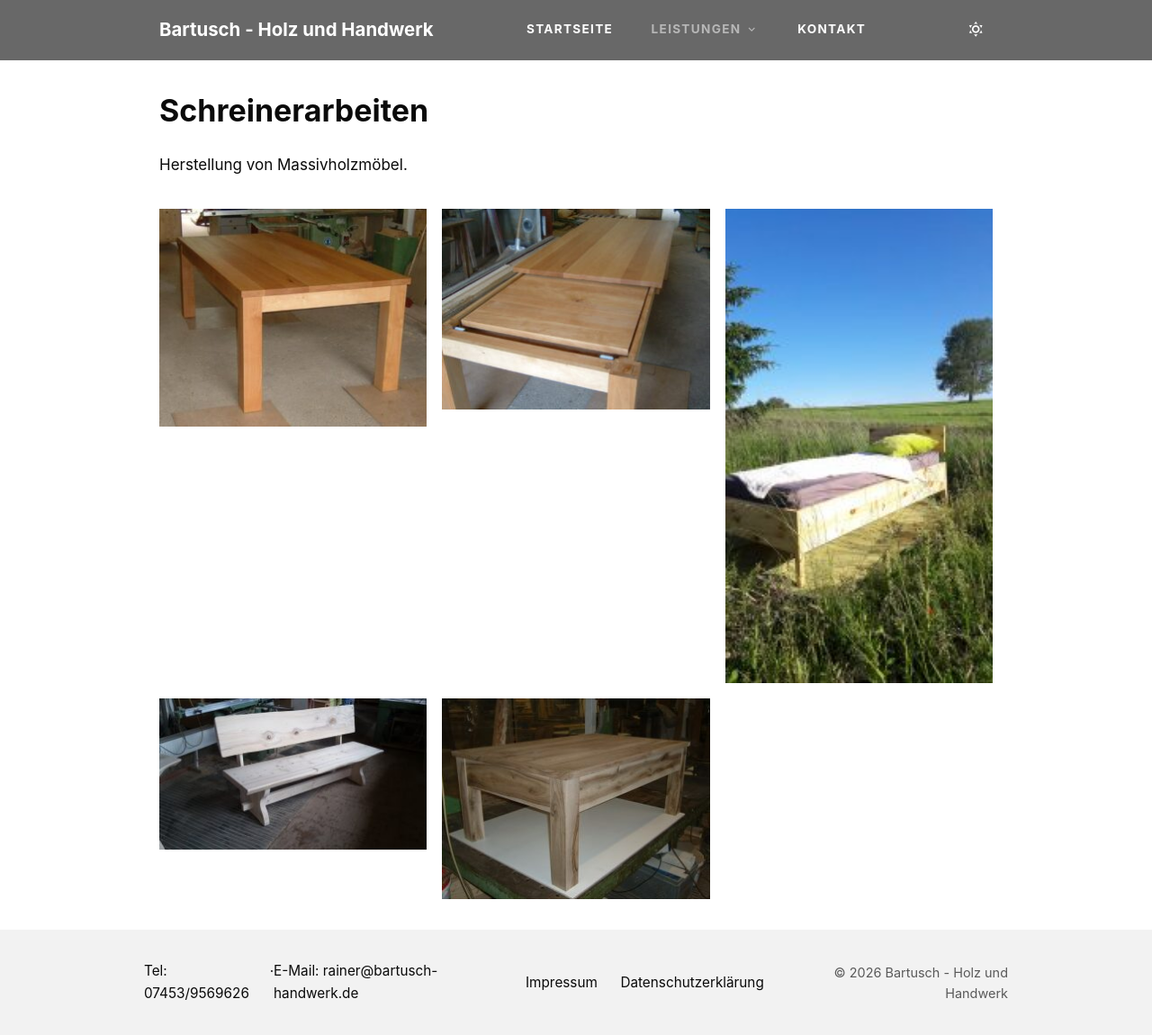
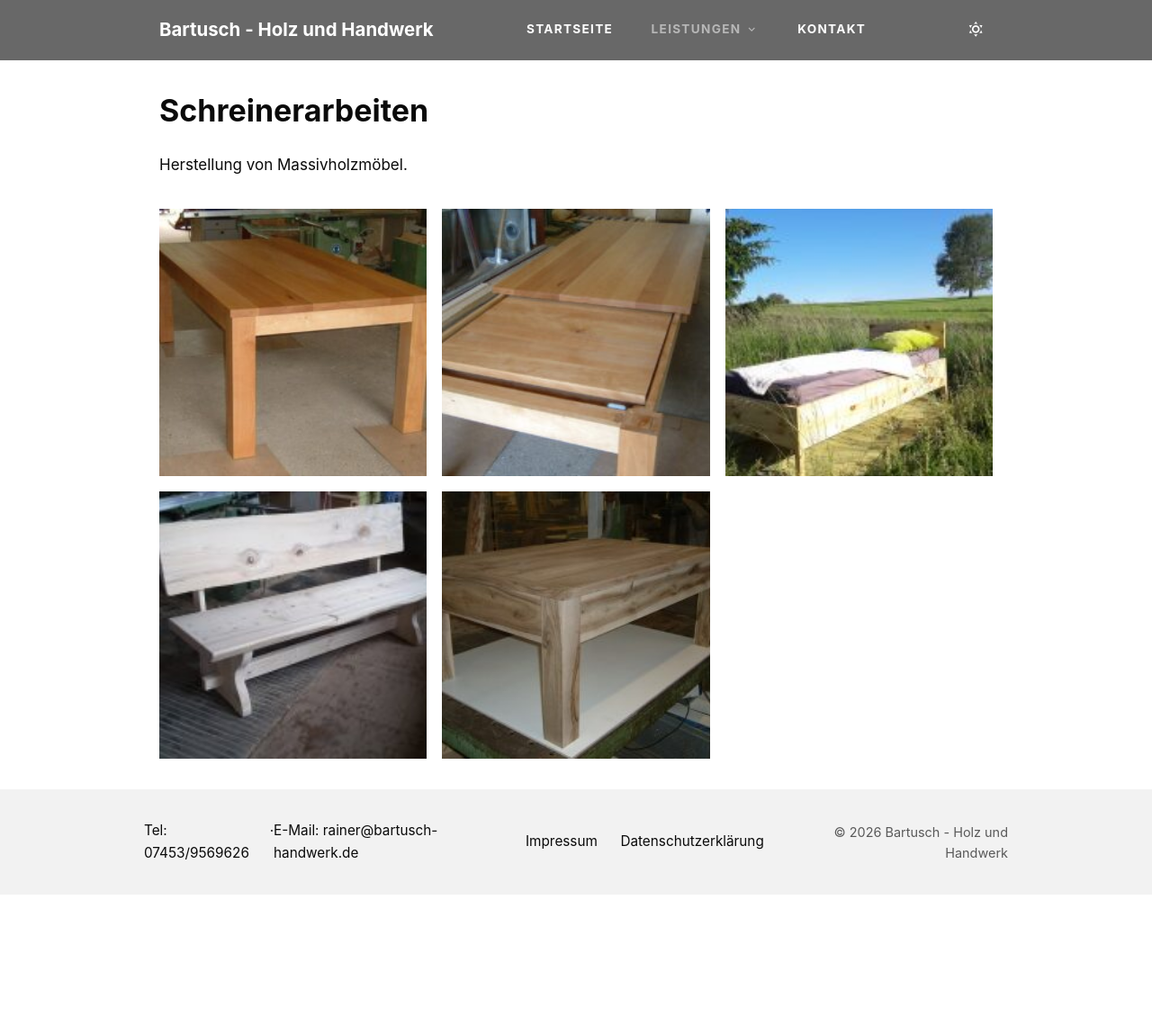
Before and after one commit to bartusch-handwerk/bartusch-handwerk-jekyll, a Jekyll site: the page built from _pages/leistungen/schreinerarbeiten.md, in a window 1280 px wide. Shown: the whole page at 90% size. Built offline with Jekyll 4.4.1, drawn with Linux system fonts in a browser that asks for light colours; after the commit the page ends 994 px from its top, so only the background shows below that.

Commit message:
fix: crop furniture gallery thumbnails to uniform squares
Uses aspect-ratio and object-fit: cover for consistent grid layout.
Full uncropped images still shown in lightbox on click.

Co-Authored-By: Claude Opus 4.5 <noreply@anthropic.com>

```diff
--- a/_sass/_layout.scss
+++ b/_sass/_layout.scss
@@ -43,7 +43,8 @@
 
   img {
     width: 100%;
-    height: auto;
+    aspect-ratio: 1 / 1;
+    object-fit: cover;
     display: block;
   }
 }
```
